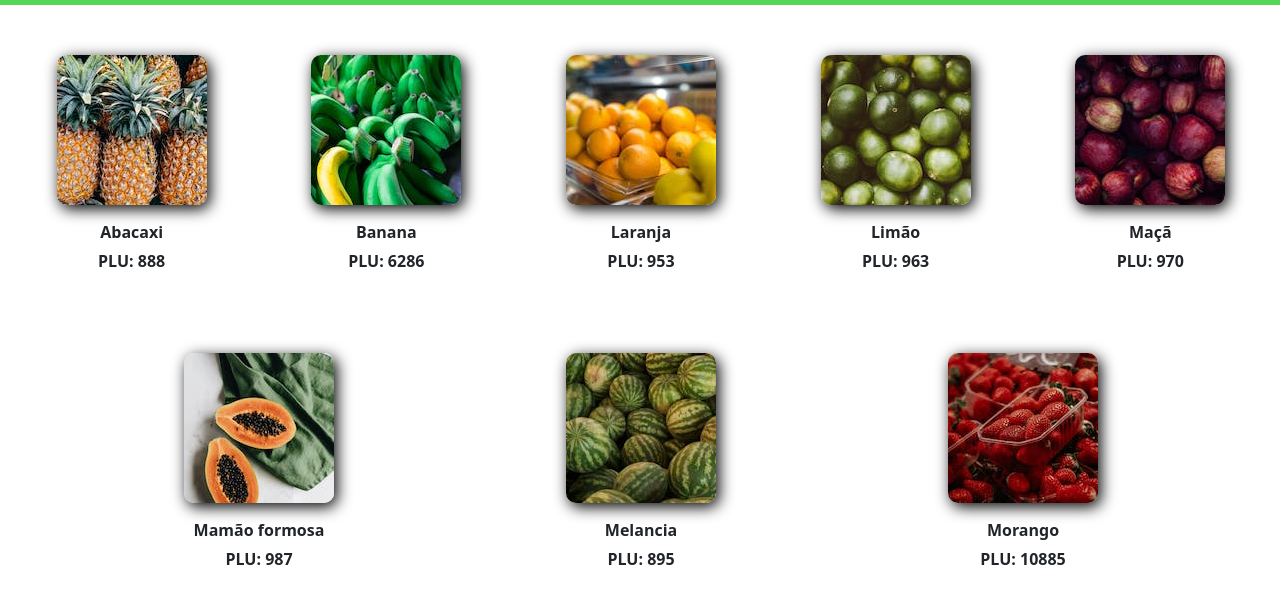
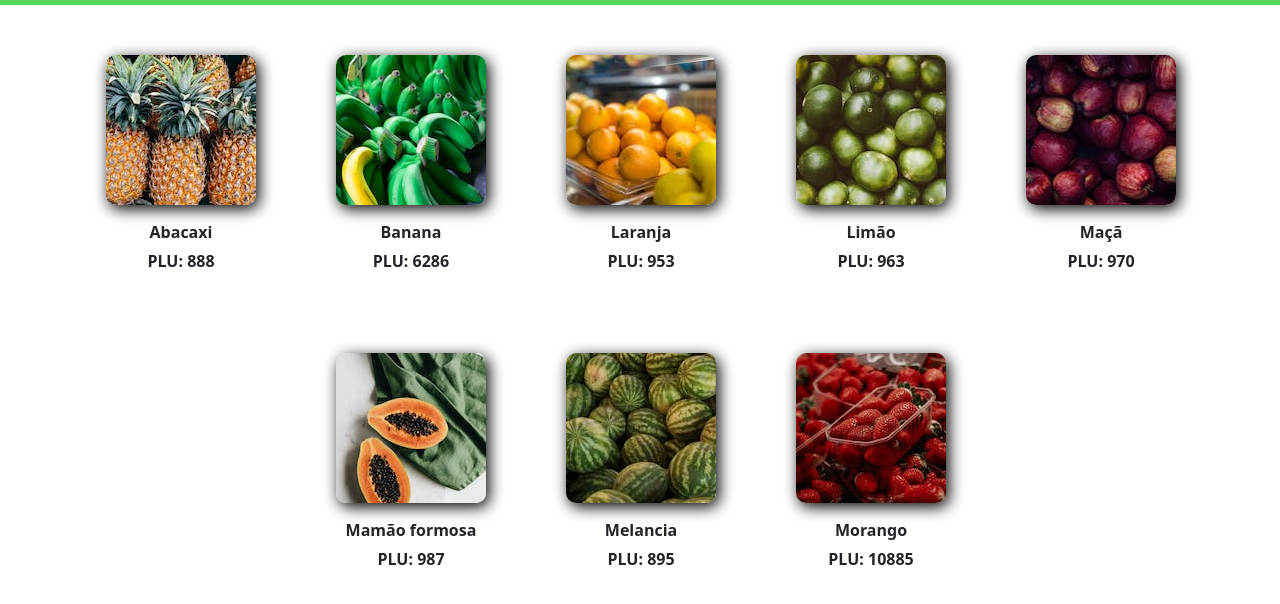
Before and after one commit to Tiagobtz/plu_teste, a plain HTML site: page index.html in a window 1280 px wide. Shown: the part 94-698 px from the top of the page. Drawn offline with nearby package versions, Linux system fonts and the light colour scheme.

Commit message:
Atualizando

```diff
--- a/index.html
+++ b/index.html
@@ -24,7 +24,6 @@
         </div>
       </nav>
 
-      <section id="painel">
         <ul id="lista">
           <li>
             <div class="produtos" id="abacaxi">
@@ -82,7 +81,6 @@
             </div>
           </li>
         </ul>
-      </section>
 
       <script src="interacao.js"></script>
 </body>
--- a/src/css/estilo.css
+++ b/src/css/estilo.css
@@ -21,7 +21,7 @@ body {
     display: flex;
     flex-wrap: wrap;
     gap: 80px;
-    justify-content: space-evenly;
+    justify-content: center;
     align-items: center;
     list-style-type: none;
 }
```
